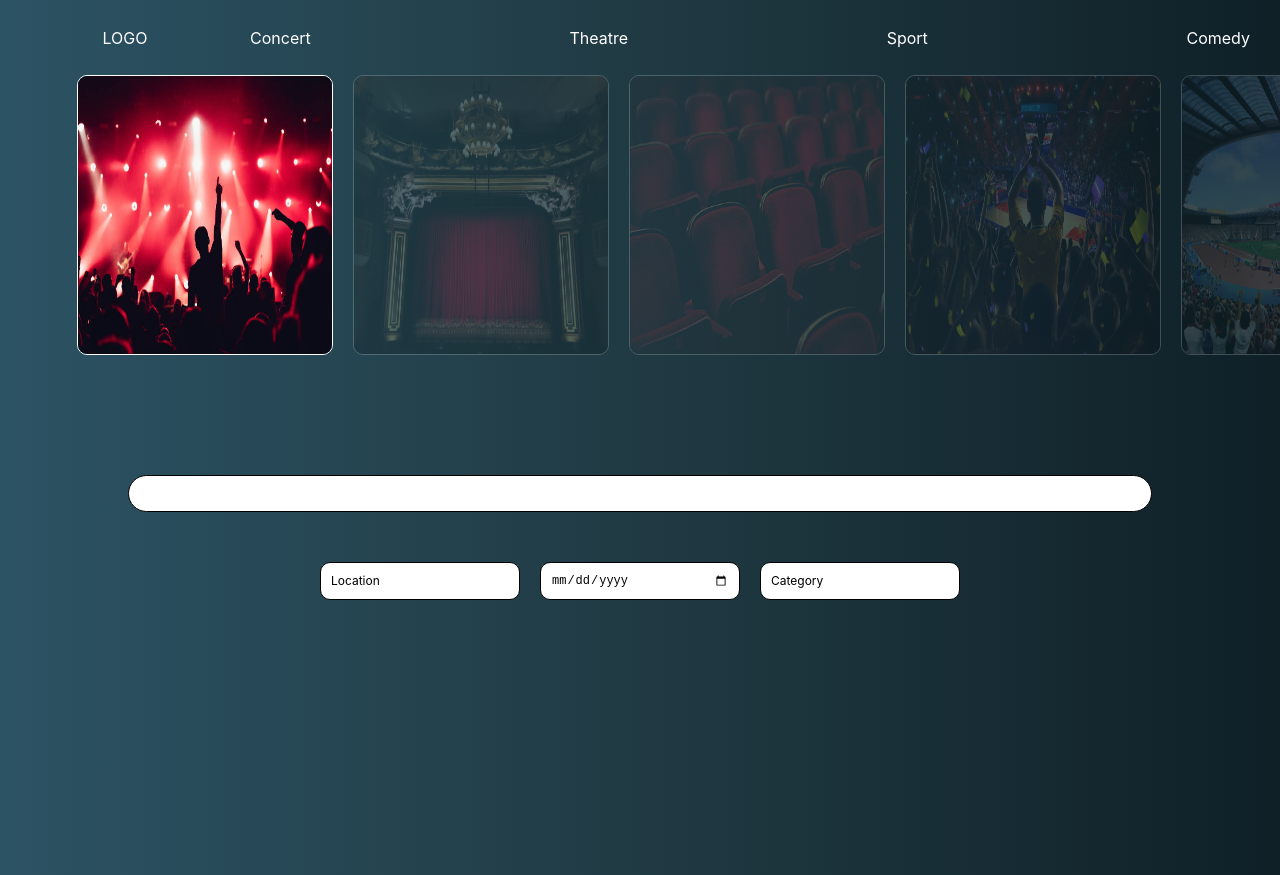
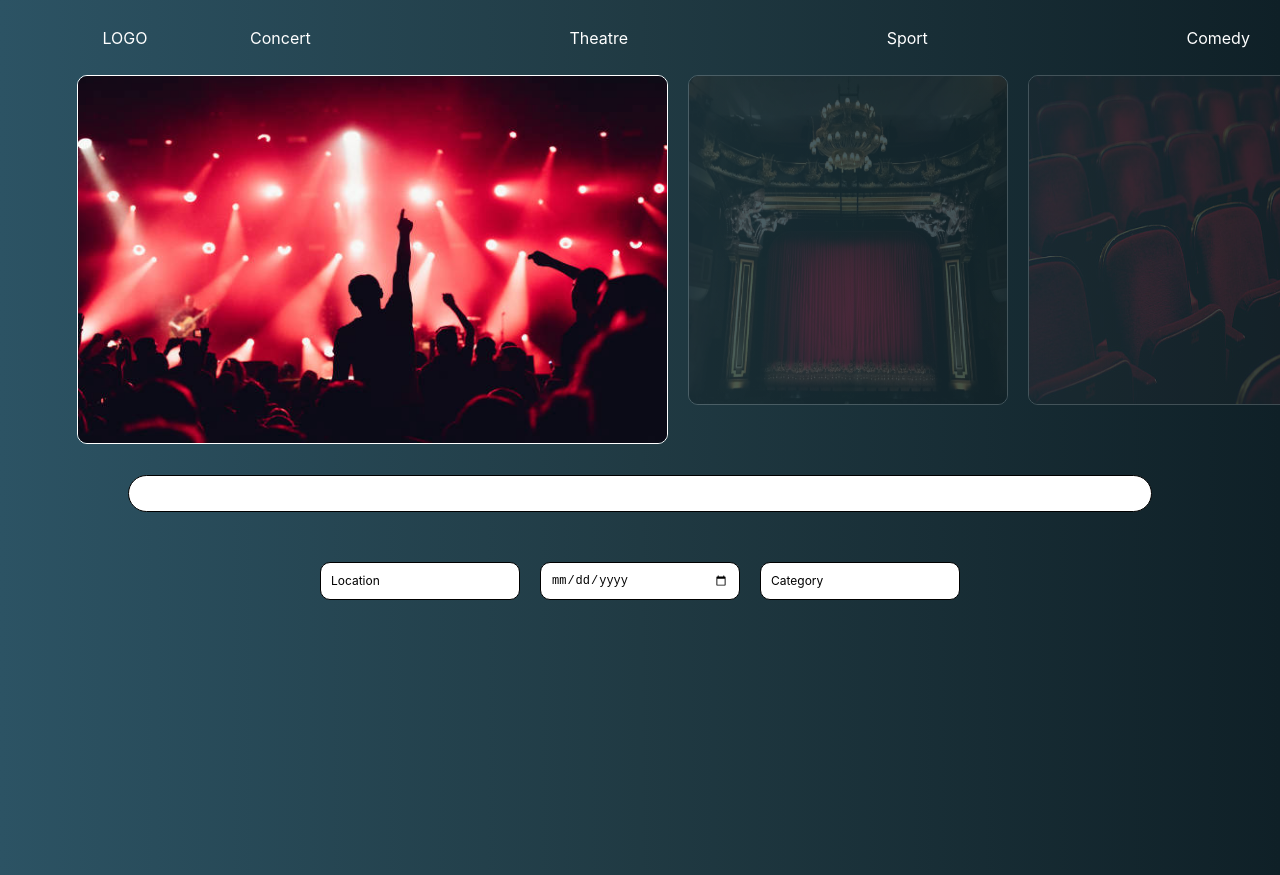
Before and after one commit to et41/ticket-app, a Next.js app: page / in a window 1280 px wide. Built offline with nearby package versions, Linux system fonts and the light colour scheme.

Commit message:
transition effect

```diff
--- a/styles/Slider.module.css
+++ b/styles/Slider.module.css
@@ -6,7 +6,8 @@
 	overflow-x:auto;
 	left: 6%;
 	gap: 20px;
-	height: 40%;
+	height: 44%;
+	padding-right: 20px;
 }
 
 .image {
@@ -44,24 +45,55 @@
 }
 
 .slider1, .slider2, .slider3, .slider4, .slider5 {
-	width: 20vw;
+	width: 30vw;
 	height: 35vh;
 	flex: 0 0 auto;
 	opacity: 0.2;
-	max-width: 25vw;
 }
 
 .active {
 	opacity:1;
+	height: 95%;
+
+	width: 50%;
+
+	transition: width 1s, height 1s;
 }
 
 .inactive {
 	opacity: 0.2;
+
+	transition: width 1s, height 1s;
 }
 
 .sliderImage0, .sliderImage1, .sliderImage2, .sliderImage3, .sliderImage4 {
 	border: 1px solid white;
 	border-radius: 10px;
 	width: 100%;
-	height:100%;
+	height: 97%;
 }
+
+@media (min-width:768px) {
+
+.slider1, .slider2, .slider3, .slider4, .slider5 {
+	width: 25vw;
+	height: 85%;
+	flex: 0 0 auto;
+	opacity: 0.2;
+}
+
+.slider {
+	height: 50vh;
+}
+
+.active {
+	opacity:1;
+	height: 95%;
+	width: 50%;
+
+	transition: width 1s, height 1s;
+
+}
+
+
+}
```
